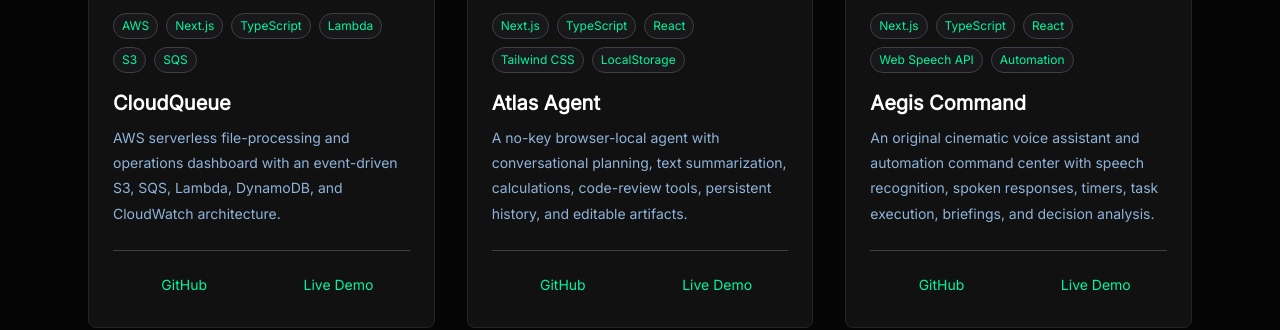
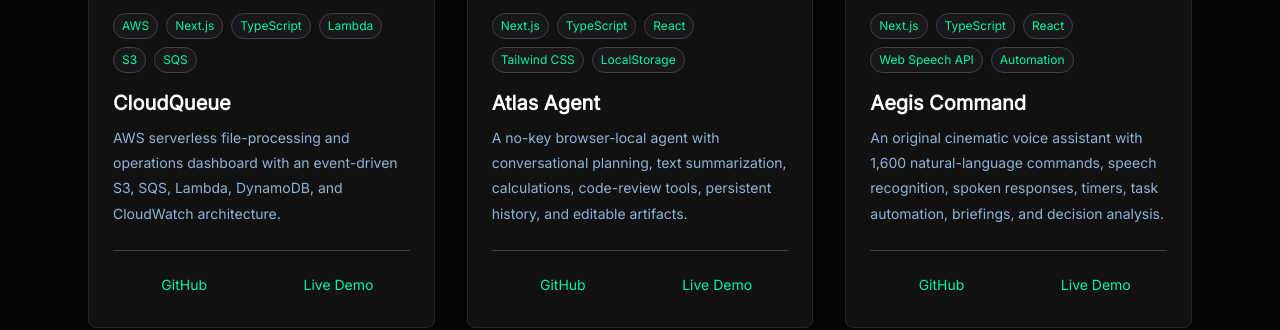
Before and after one commit to jdbartlett929/julian-portfolio, a Next.js app: page / in a window 1280 px wide. Shown: the part 3580-3910 px from the top of the page. Built offline with nearby package versions, Linux system fonts and the light colour scheme.

Commit message:
Highlight Aegis command library

```diff
--- a/app/page.tsx
+++ b/app/page.tsx
@@ -78,7 +78,7 @@
   {
     title: "Aegis Command",
     description:
-      "An original cinematic voice assistant and automation command center with speech recognition, spoken responses, timers, task execution, briefings, and decision analysis.",
+      "An original cinematic voice assistant with 1,600 natural-language commands, speech recognition, spoken responses, timers, task automation, briefings, and decision analysis.",
     tech: ["Next.js", "TypeScript", "React", "Web Speech API", "Automation"],
     github: "https://github.com/jdbartlett929/aegis-command",
     live: "https://aegis-command-murex.vercel.app",
```
Also changed, not shown: public/project-images/aegis-command.png.
